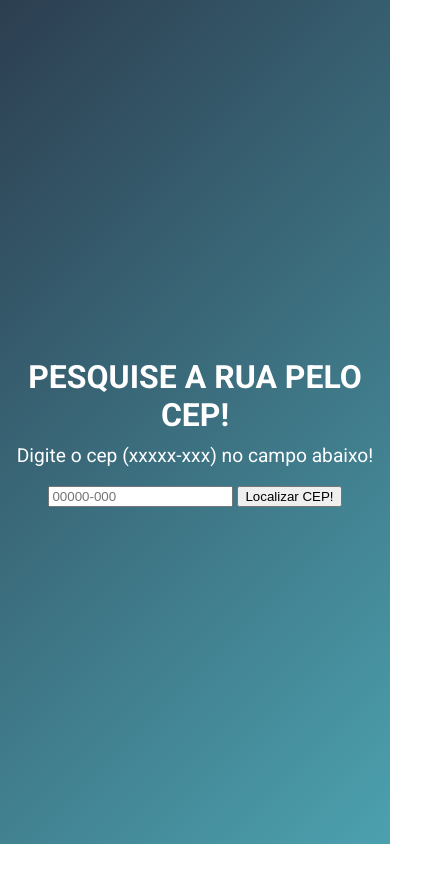
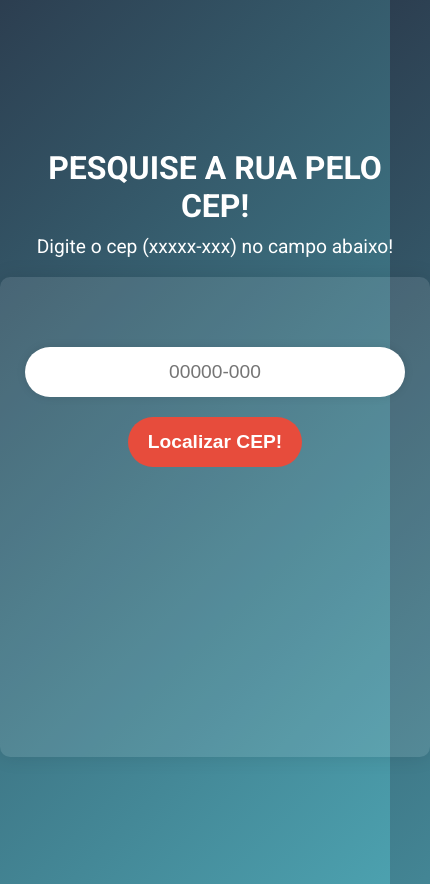
Before and after one commit to JulioRugolo/buscador-de-cep, a website built with Vite: page index.html in a window 390 px wide. Shown: the whole page, 430 px wide, since content can reach past the window. Before the commit the page ends 844 px from the top, so only its background shows below. Built offline with nearby package versions, Linux system fonts and the light colour scheme; some packages are replaced by stand-ins of ours.

Commit message:
Update style.css

```diff
--- a/src/style.css
+++ b/src/style.css
@@ -34,4 +34,97 @@ a {
 }
 
 main {
-  d
+  display: flex;
+  flex-direction: column;
+  align-items: center;
+  width: 100%;
+  padding: 20px;
+  background: rgba(255, 255, 255, 0.1);
+  border-radius: 10px;
+  box-shadow: 0 0 20px rgba(0, 0, 0, 0.1);
+}
+
+form {
+  margin-top: 50px;
+  display: flex;
+  flex-direction: column;
+  align-items: center;
+  width: 100%;
+}
+
+form input {
+  width: 80%;
+  height: 50px;
+  border-radius: 25px;
+  border: none;
+  padding: 0 15px;
+  text-align: center;
+  font-size: 1.2rem;
+  margin-bottom: 20px;
+  box-shadow: 0 0 10px rgba(0, 0, 0, 0.1);
+}
+
+#button {
+  height: 50px;
+  border-radius: 25px;
+  padding: 0 20px;
+  background-color: #e74c3c;
+  color: white;
+  font-weight: 800;
+  border: none;
+  cursor: pointer;
+  font-size: 1.2rem;
+  transition: background-color 0.3s, box-shadow 0.3s;
+}
+
+#button:hover {
+  background-color: rgba(231, 76, 60, 0.8);
+  box-shadow: 0 0 10px rgba(0, 0, 0, 0.2);
+}
+
+#result {
+  visibility: hidden;
+  background-color: #ecf0f1;
+  display: flex;
+  flex-direction: column;
+  align-items: center;
+  width: 80%;
+  border-radius: 20px;
+  min-height: 200px;
+  margin-top: 50px;
+  justify-content: center;
+  padding: 20px;
+  box-shadow: 0 0 20px rgba(0, 0, 0, 0.1);
+  color: #2c3e50;
+  text-align: left;
+}
+
+#result div {
+  margin: 10px 0;
+  font-size: 1.2rem;
+}
+
+#result div span {
+  font-weight: bolder;
+}
+
+@media (max-width: 768px) {
+  body {
+    padding: 20px;
+  }
+
+  form input {
+    width: calc(100% - 40px);
+  }
+
+  #result {
+    width: 100%;
+    margin-top: 30px;
+  }
+}
+
+@media (max-width: 480px) {
+  #result div {
+    font-size: 1rem;
+  }
+}
```
